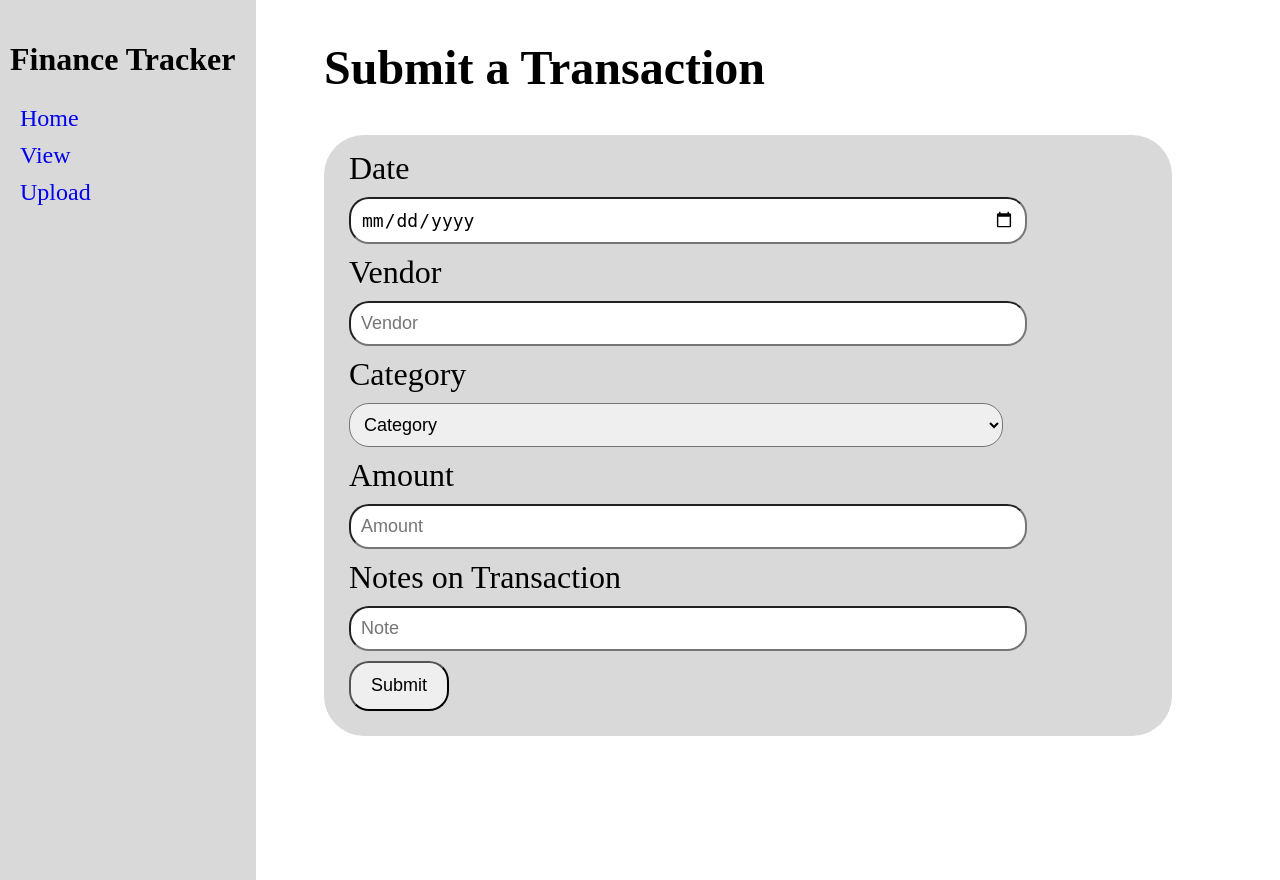
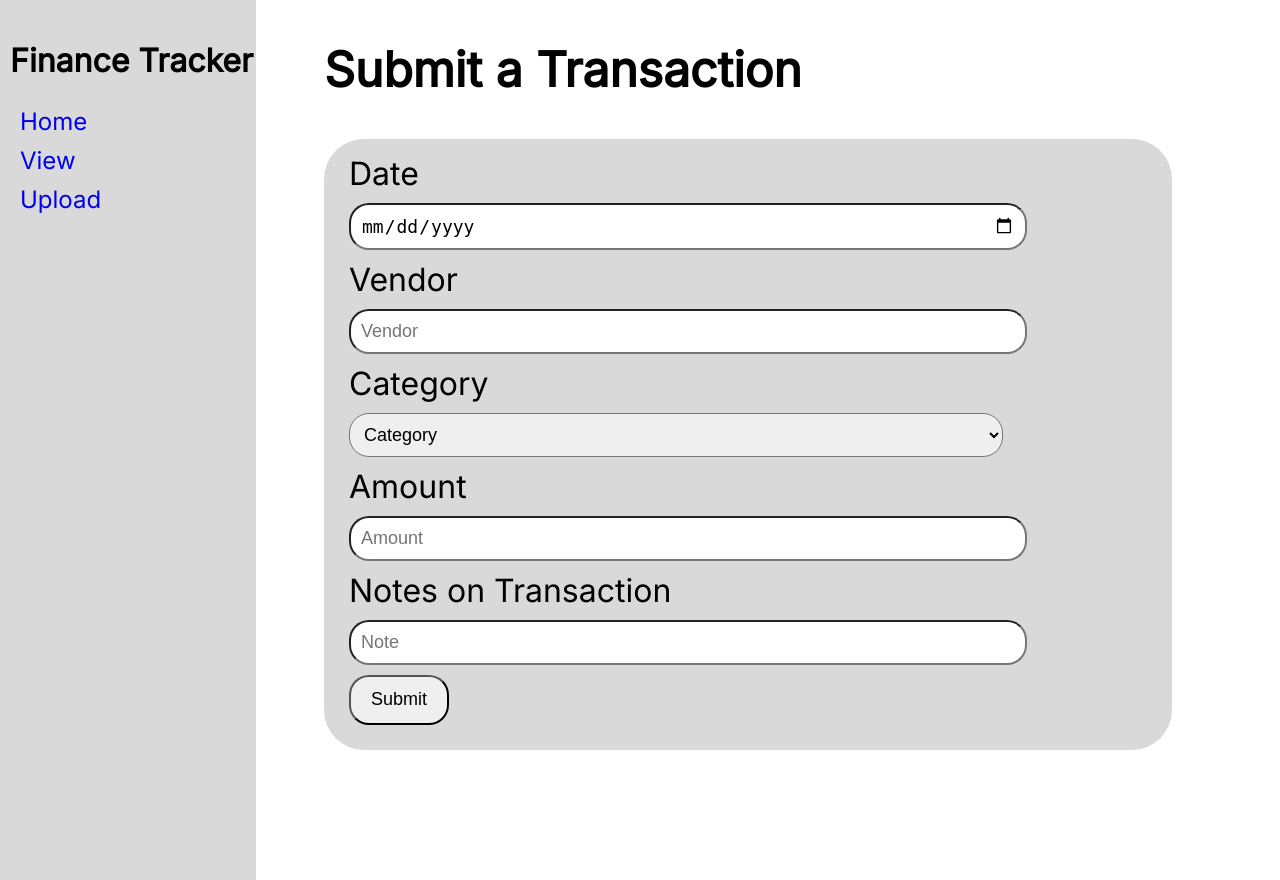
Before and after one commit to Lin-Ian/Finance-Tracker, a Flask app: page / in a window 1280 px wide. Run offline with Flask 3, Linux system fonts and the light colour scheme; data that the repository does not hold is empty; some libraries are stand-ins or nearby versions.

Commit message:
Add Inter font to css stylesheet

```diff
--- a/static/css/template.css
+++ b/static/css/template.css
@@ -9,6 +9,7 @@
     background-color: #D9D9D9;
     overflow-x: hidden;
     padding-top: 20px;
+    font-family: "Inter";
 }
 
 .sidenav h1 {
@@ -27,6 +28,7 @@
     margin-left: max(300px, 25%);
     /*padding: 0 50px 0 50px;*/
     margin-right: 100px;
+    font-family: "Inter";
 }
 
 .main h2 {
```
